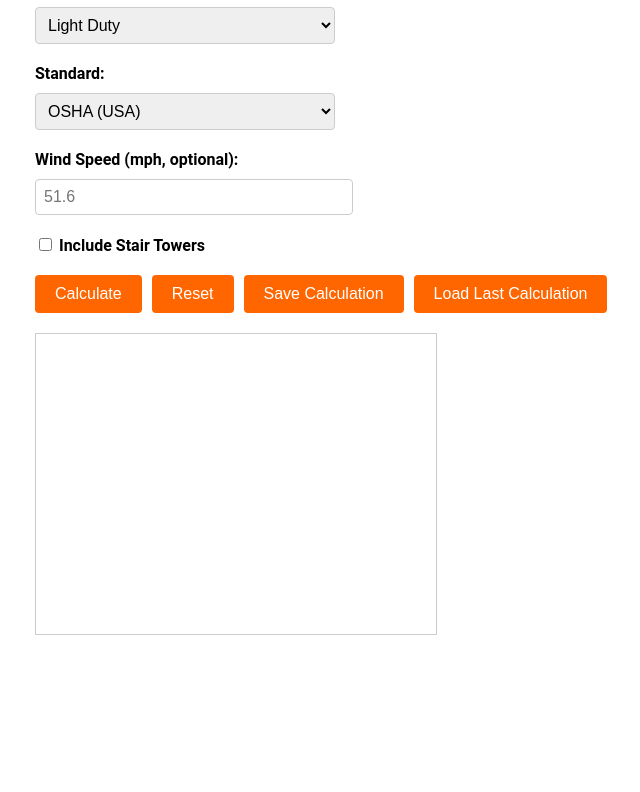
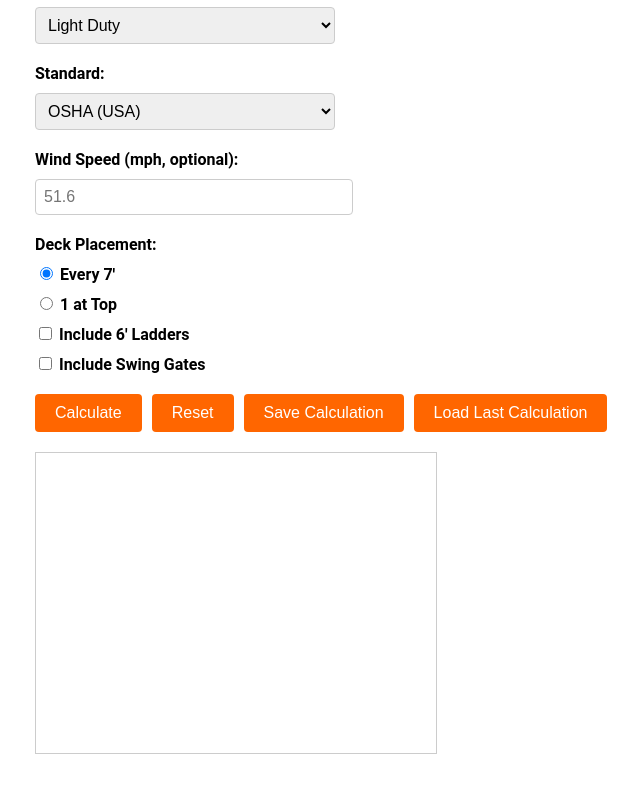
Before and after one commit to CodesbySteph/Diamond-Scaffold-Calculator-Custom, a plain HTML site: page index.html in a window 1280 px wide. Shown: the part 707-1499 px from the top of the page, without its empty margins (205-845 px from the left). Before the commit the page ends 1414 px from the top, so only its background shows below. Drawn offline with Linux system fonts and the light colour scheme.

Commit message:
Update index.html

```diff
--- a/index.html
+++ b/index.html
@@ -47,8 +47,16 @@
       <label for="windSpeed">Wind Speed (mph, optional):</label>
       <input type="number" id="windSpeed" min="0" step="1" placeholder="51.6" aria-label="Wind speed in miles per hour">
 
+      <label>Deck Placement:</label>
+      <label><input type="radio" name="deckOption" value="every7" checked> Every 7'</label>
+      <label><input type="radio" name="deckOption" value="topOnly"> 1 at Top</label>
+
       <label>
-        <input type="checkbox" id="stairTower"> Include Stair Towers
+        <input type="checkbox" id="includeLadders"> Include 6' Ladders
+      </label>
+
+      <label>
+        <input type="checkbox" id="includeSwingGates"> Include Swing Gates
       </label>
 
       <button type="submit" id="calculate">Calculate</button>
```
